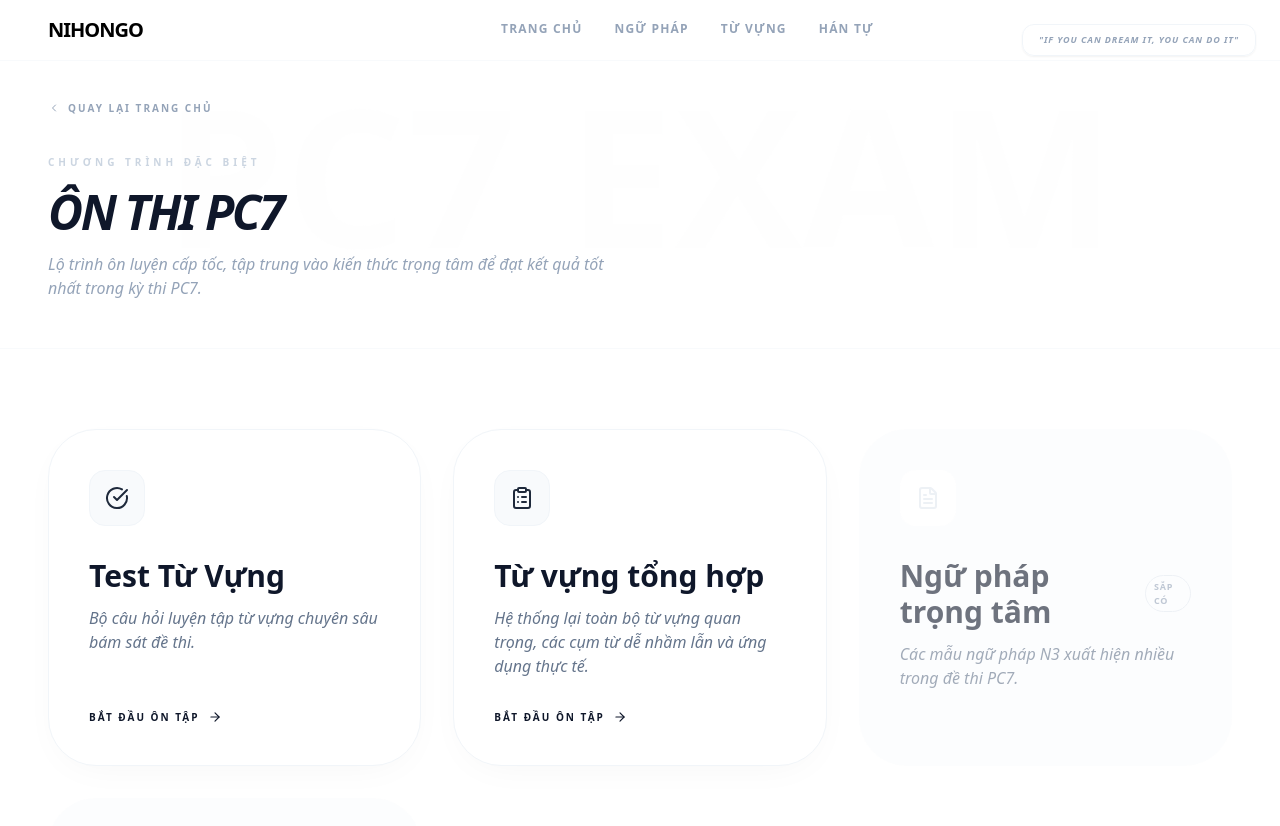
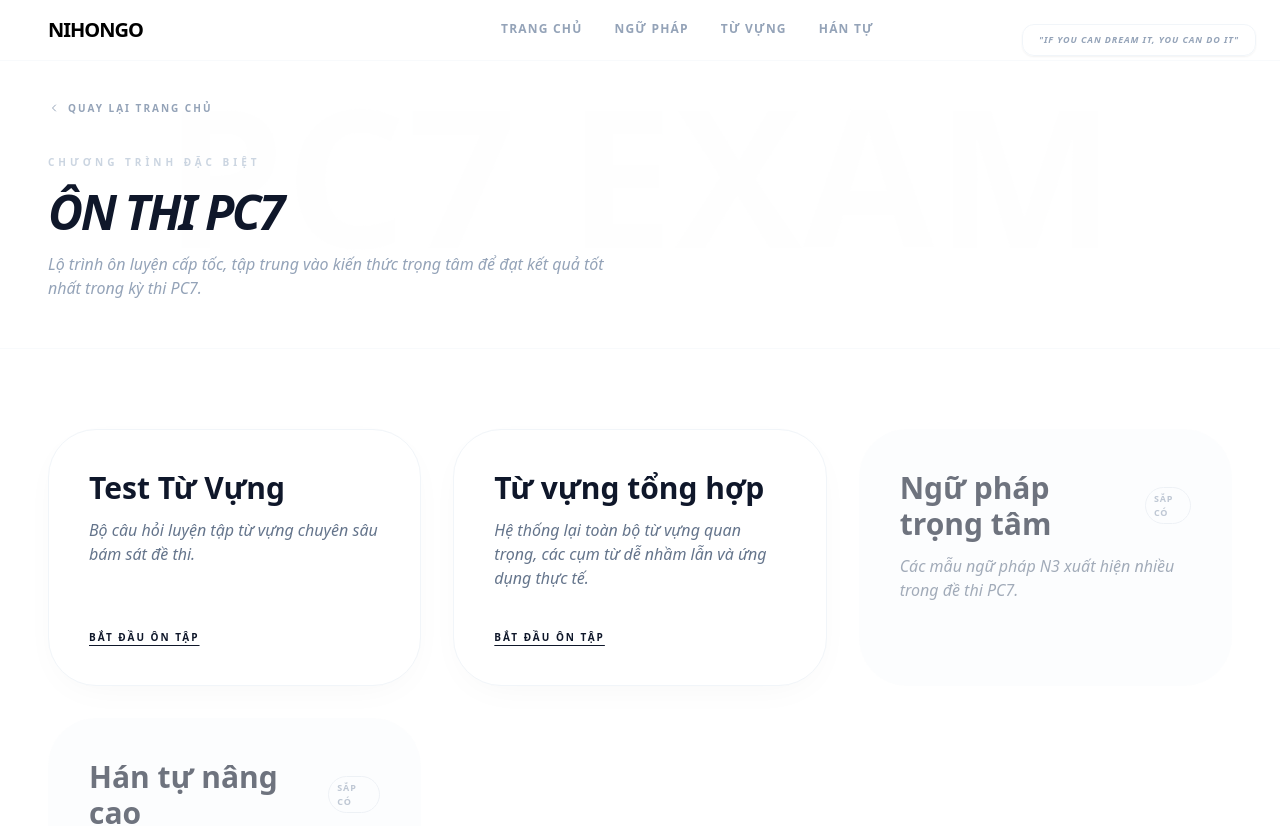
Before and after one commit to inngok/nihongo-practice, a React (Vite) app: page /exam-pc7 in a window 1280 px wide. Shown: the top 826 px of the page. Built offline with nearby package versions, Linux system fonts and the light colour scheme.

Commit message:
fix(layout): remove min-h-screen to fix global footer visibility and restore centered content alignment

```diff
--- a/src/pages/exam/ExamPC7.jsx
+++ b/src/pages/exam/ExamPC7.jsx
@@ -73,18 +73,13 @@ export default function ExamPC7() {
             <Link
               key={module.id}
               to={module.path}
-              className={`group p-8 md:p-10 rounded-[2.5rem] md:rounded-[3rem] border transition-all duration-500 flex flex-col items-start gap-8 ${module.status === 'ready'
+              className={`group p-8 md:p-10 rounded-[2.5rem] md:rounded-[3rem] border transition-all duration-500 flex flex-col items-start justify-center gap-4 md:gap-6 ${module.status === 'ready'
                 ? 'bg-white border-slate-100 shadow-[0_10px_40px_-15px_rgba(0,0,0,0.05)] hover:shadow-[0_30px_70px_-20px_rgba(0,0,0,0.08)] hover:border-slate-200'
                 : 'bg-slate-50/50 border-transparent opacity-60 cursor-not-allowed'
                 }`}
               onClick={(e) => module.status === 'soon' && e.preventDefault()}
             >
-              <div className={`w-14 h-14 rounded-2xl flex items-center justify-center transition-all duration-500 ${module.status === 'ready'
-                ? 'bg-slate-50 text-slate-800 border border-slate-100 group-hover:bg-slate-900 group-hover:text-white'
-                : 'bg-white text-slate-200'
-                }`}>
-                {module.icon}
-              </div>
+              {/* Icon đã bị tháo */}
 
               <div className="space-y-3 flex-grow">
                 <div className="flex items-center gap-3">
@@ -99,8 +94,8 @@ export default function ExamPC7() {
               </div>
 
               {module.status === 'ready' && (
-                <div className="flex items-center gap-2 text-[10px] font-black tracking-[0.2em] text-slate-900 uppercase">
-                  Bắt đầu ôn tập <ArrowRight className="w-3.5 h-3.5 group-hover:translate-x-1 transition-transform" />
+                <div className="mt-4 text-[10px] font-black tracking-[0.2em] text-slate-900 uppercase underline underline-offset-4 group-hover:text-slate-500 transition-colors">
+                  Bắt đầu ôn tập
                 </div>
               )}
             </Link>
--- a/src/pages/exam/TempVocabTest.jsx
+++ b/src/pages/exam/TempVocabTest.jsx
@@ -39,9 +39,7 @@ export default function TempVocabTest() {
                   onClick={() => setActiveTestId(test.id)}
                   className="bg-white p-8 rounded-[2rem] border-2 border-slate-100 hover:border-black hover:shadow-2xl hover:-translate-y-1 transition-all text-left flex flex-col gap-4 group"
                 >
-                   <div className="w-12 h-12 bg-slate-50 rounded-full flex items-center justify-center group-hover:bg-black group-hover:text-white transition-colors">
-                     <LayoutGrid className="w-5 h-5" />
-                   </div>
+                   {/* Đã gỡ Icon Grid */}
                    <div>
                      <h3 className="text-2xl font-black italic mb-2">{test.title}</h3>
                      <p className="text-slate-400 font-bold text-sm">{test.data.length} câu hỏi</p>
@@ -298,13 +296,13 @@ export default function TempVocabTest() {
 
       {/* Floating Footer Cho Phép Bấm Tiếp Theo Bất Cứ Đâu (Tối ưu Mobile) */}
       {hasAnsweredCurrent && (
-        <div className="fixed bottom-0 left-0 right-0 p-4 md:p-6 bg-white/95 backdrop-blur-xl border-t border-slate-100 z-50 flex justify-center shadow-[0_-10px_30px_rgba(0,0,0,0.05)]">
+        <div className="fixed bottom-0 left-0 right-0 p-4 md:p-5 bg-white/95 backdrop-blur-xl border-t border-slate-100 z-50 flex justify-center shadow-[0_-10px_30px_rgba(0,0,0,0.05)]">
           <div className="w-full max-w-4xl mx-auto flex justify-end">
             <button
               onClick={handleNext}
-              className="w-full md:w-auto px-8 md:px-12 py-5 bg-black text-white rounded-[2rem] text-sm md:text-base font-black uppercase tracking-widest hover:bg-slate-900 transition-all active:scale-95 flex items-center justify-center gap-3 shadow-xl hover:-translate-y-1"
+              className="w-full md:w-auto px-6 md:px-8 py-3.5 bg-black text-white rounded-full text-[11px] md:text-xs font-black uppercase tracking-[0.2em] hover:bg-slate-900 transition-all active:scale-95 flex items-center justify-center gap-2.5 shadow-xl hover:-translate-y-1"
             >
-              {currentIndex === tempVocabTest.length - 1 ? 'KẾT THÚC ' + activeTest.title : 'CÂU TIẾP THEO'} <ArrowRight className="w-5 h-5" />
+              {currentIndex === tempVocabTest.length - 1 ? 'KẾT THÚC ' + activeTest.title : 'CÂU TIẾP THEO'} <ArrowRight className="w-4 h-4" />
             </button>
           </div>
         </div>
--- a/src/pages/grammar/Grammar.jsx
+++ b/src/pages/grammar/Grammar.jsx
@@ -24,7 +24,7 @@ export default function Grammar() {
   ];
 
   return (
-    <div className="min-h-screen bg-white flex flex-col items-center pt-44 md:pt-40 pb-20 px-6 font-sans relative overflow-hidden">
+    <div className="w-full h-full flex-grow bg-white flex flex-col items-center pt-44 md:pt-40 pb-20 px-6 font-sans relative overflow-hidden">
 
       {/* Background Watermark */}
       <div className="absolute top-1/2 left-1/2 -translate-x-1/2 -translate-y-1/2 text-[35vw] font-black text-slate-100 opacity-[0.03] pointer-events-none select-none leading-none z-0 whitespace-nowrap">
--- a/src/pages/home/Home.jsx
+++ b/src/pages/home/Home.jsx
@@ -3,7 +3,7 @@ import { Link } from 'react-router-dom';
 
 export default function Home() {
   return (
-    <div className="min-h-[100dvh] bg-white flex flex-col items-center justify-center py-20 px-4 md:px-6 font-sans relative overflow-hidden">
+    <div className="w-full h-full flex-grow bg-white flex flex-col items-center justify-center py-16 md:py-24 px-4 md:px-6 font-sans relative overflow-hidden">
 
       {/* Background Watermark */}
       <div className="absolute top-1/2 left-1/2 -translate-x-1/2 -translate-y-1/2 text-[35vw] font-black text-slate-100 opacity-[0.03] pointer-events-none select-none leading-none z-0 whitespace-nowrap">
@@ -11,7 +11,7 @@ export default function Home() {
       </div>
 
       {/* Hero Section */}
-      <div className="w-full max-w-4xl flex flex-col items-center text-center gap-4 mt-8 md:mt-0 mb-12 relative z-10">
+      <div className="w-full max-w-4xl flex flex-col items-center text-center gap-2 md:gap-3 mb-6 md:mb-8 relative z-10">
         <span className="text-[10px] tracking-[0.4em] font-bold text-slate-400 uppercase">
           Trình độ N3
         </span>
@@ -24,7 +24,8 @@ export default function Home() {
       </div>
 
       {/* Portal Cards */}
-      <div className="grid grid-cols-1 md:grid-cols-3 gap-10 w-full max-w-6xl relative z-10 px-4">
+      <div className="w-full max-w-5xl relative z-10 px-4 md:px-12">
+        <div className="grid grid-cols-1 md:grid-cols-3 gap-6 md:gap-8">
 
         {/* Grammar Card */}
         <Link
@@ -69,15 +70,16 @@ export default function Home() {
               Ghi nhớ và luyện tập cách viết, cách đọc các chữ Hán quan trọng trong kỳ thi N3.
             </p>
           </div>
-          <div className="mt-4 text-[10px] font-black tracking-[0.2em] text-slate-900 uppercase underline underline-offset-4 group-hover:text-slate-500 transition-colors">
+          <div className="mt-2 text-[10px] font-black tracking-[0.2em] text-slate-900 uppercase underline underline-offset-4 group-hover:text-slate-500 transition-colors">
             Bắt đầu học
           </div>
         </Link>
 
       </div>
+      </div>
 
       {/* Specialty Bottom Section */}
-      <div className="mt-12 md:mt-16 relative z-10 flex flex-wrap items-center justify-center gap-4">
+      <div className="mt-8 md:mt-10 relative z-10 flex flex-wrap items-center justify-center gap-4 w-full">
         <Link
           to="/exam-pc7"
           className="group px-8 py-4 bg-slate-50 border border-slate-100 rounded-[2rem] hover:bg-black hover:border-black hover:-translate-y-1 hover:shadow-2xl transition-all duration-300"
--- a/src/pages/kanji/Kanji.jsx
+++ b/src/pages/kanji/Kanji.jsx
@@ -17,7 +17,7 @@ export default function Kanji() {
   ];
 
   return (
-    <div className="min-h-screen bg-white flex flex-col items-center pt-44 md:pt-40 pb-20 px-4 md:px-6 font-sans relative overflow-hidden">
+    <div className="w-full h-full flex-grow bg-white flex flex-col items-center pt-44 md:pt-40 pb-20 px-4 md:px-6 font-sans relative overflow-hidden">
 
       {/* Background Watermark */}
       <div className="absolute top-1/2 left-1/2 -translate-x-1/2 -translate-y-1/2 text-[35vw] font-black text-slate-100 opacity-[0.03] pointer-events-none select-none leading-none z-0 whitespace-nowrap">
--- a/src/pages/vocabulary/Vocabulary.jsx
+++ b/src/pages/vocabulary/Vocabulary.jsx
@@ -35,7 +35,7 @@ export default function Vocabulary() {
   ];
 
   return (
-    <div className="min-h-screen bg-white flex flex-col items-center pt-44 md:pt-40 pb-20 px-6 font-sans relative overflow-hidden">
+    <div className="w-full h-full flex-grow bg-white flex flex-col items-center pt-44 md:pt-40 pb-20 px-6 font-sans relative overflow-hidden">
 
       {/* Background Watermark */}
       <div className="absolute top-1/2 left-1/2 -translate-x-1/2 -translate-y-1/2 text-[35vw] font-black text-slate-100 opacity-[0.03] pointer-events-none select-none leading-none z-0 whitespace-nowrap">
```
